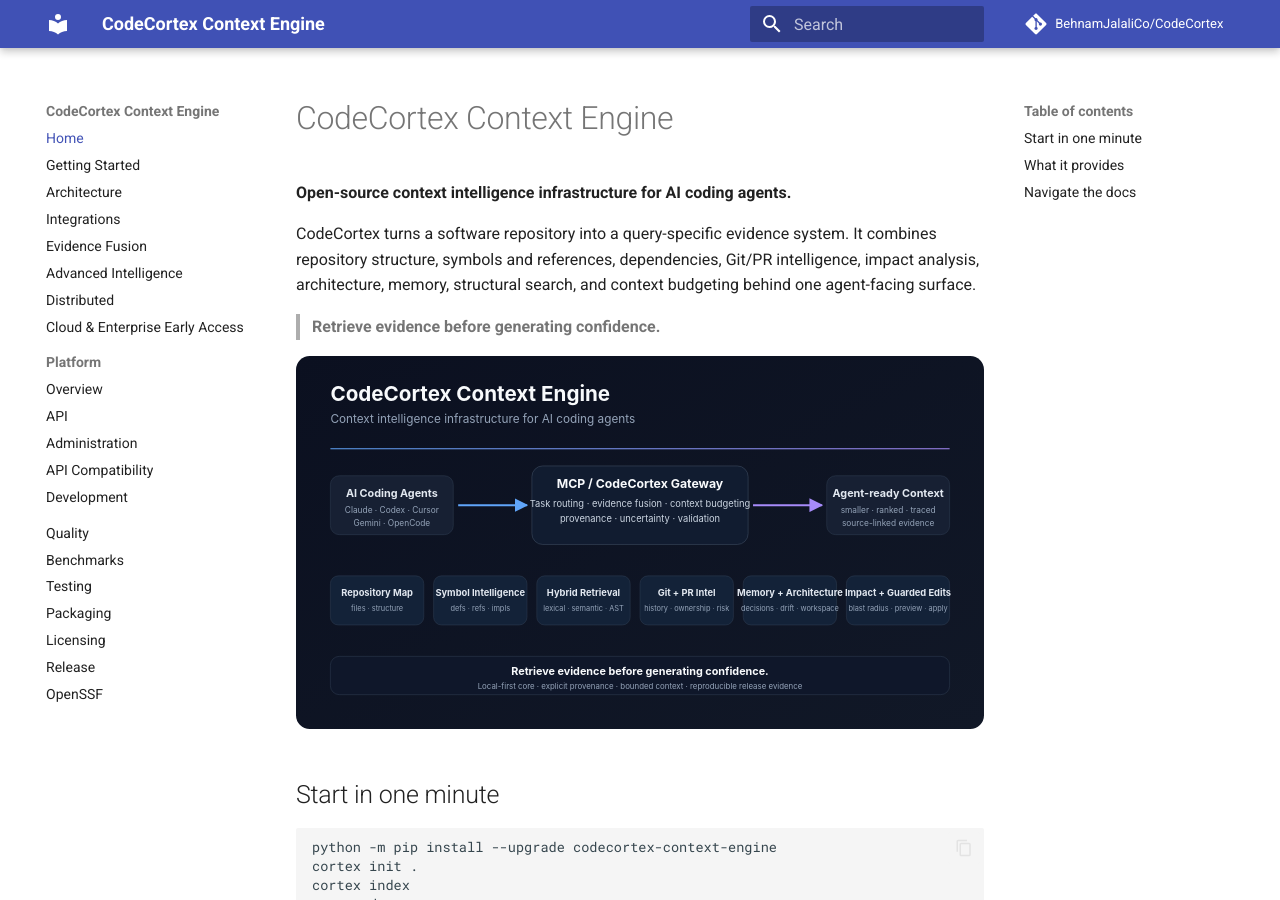
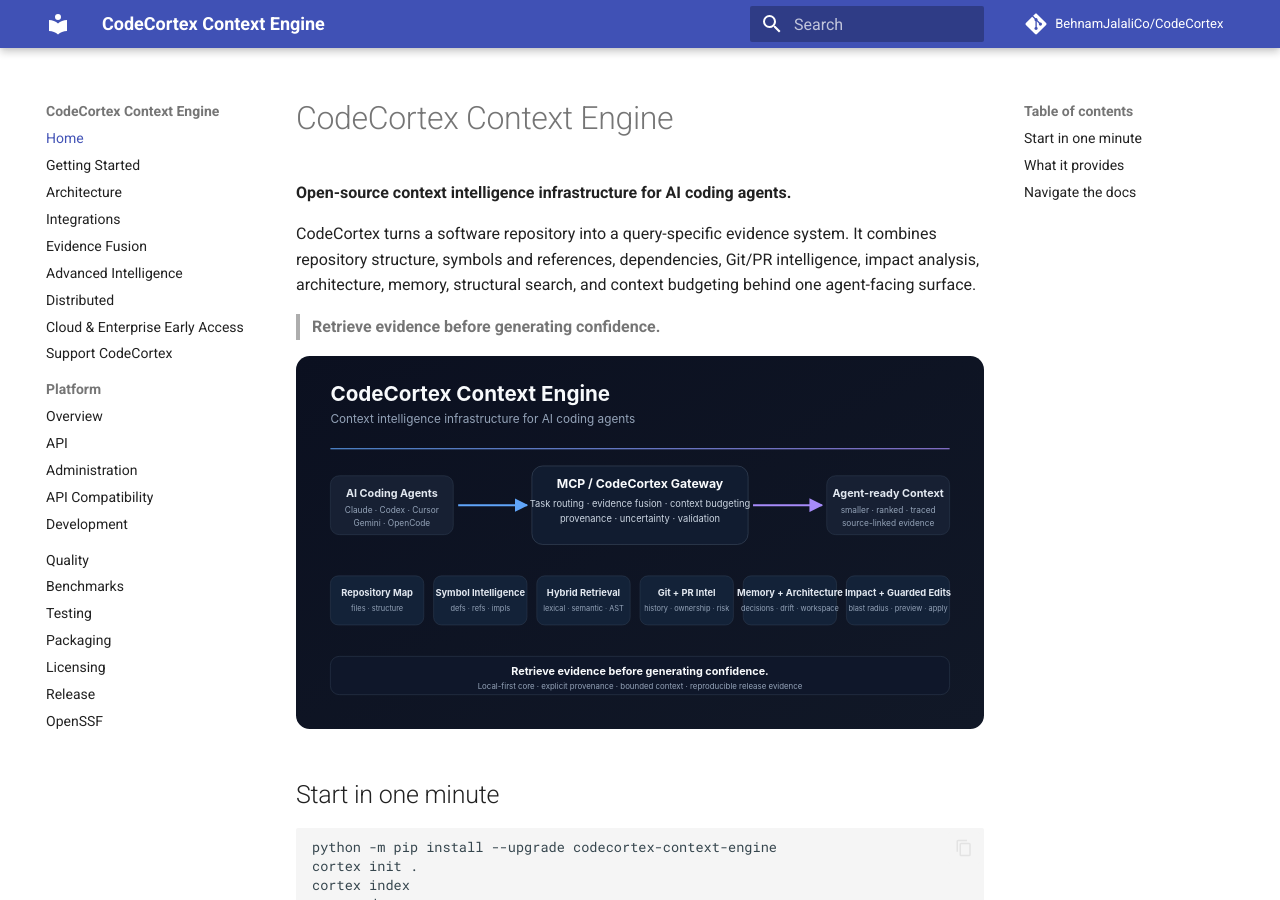
Before and after one commit to BehnamJalaliCo/CodeCortex, an MkDocs documentation site: the page built from docs/index.md, in a window 1280 px wide and 900 px high. Built offline with MkDocs 1.6.1 and Material for MkDocs 9.7.7, drawn with Linux system fonts in a browser that asks for light colours; comment, search, counter and statistics services are not loaded.

Commit message:
docs: add support page to navigation

```diff
--- a/mkdocs.yml
+++ b/mkdocs.yml
@@ -24,6 +24,7 @@
   - Advanced Intelligence: ADVANCED_INTELLIGENCE.md
   - Distributed: DISTRIBUTED.md
   - Cloud & Enterprise Early Access: CLOUD_EARLY_ACCESS.md
+  - Support CodeCortex: SUPPORT.md
   - Platform:
       - Overview: platform/README.md
       - API: platform/api.md
```
